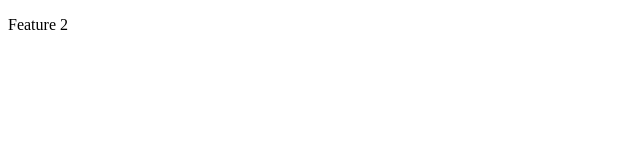
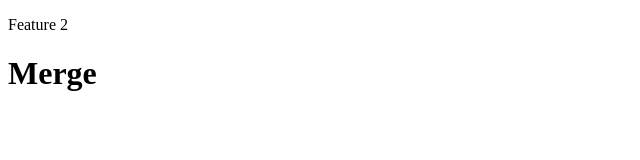
Before and after one commit to markavila22/web-app, a plain HTML site: page index.html in a window 1280 px wide. Shown: the whole page, without its empty margins (0-640 px from the left). Drawn offline with Linux system fonts and the light colour scheme.

Commit message:
Added h1

```diff
--- a/index.html
+++ b/index.html
@@ -7,5 +7,6 @@
 </head>
 <body>
     <p>Feature 2</p>
+    <h1>Merge</h1>
 </body>
 </html>
```
